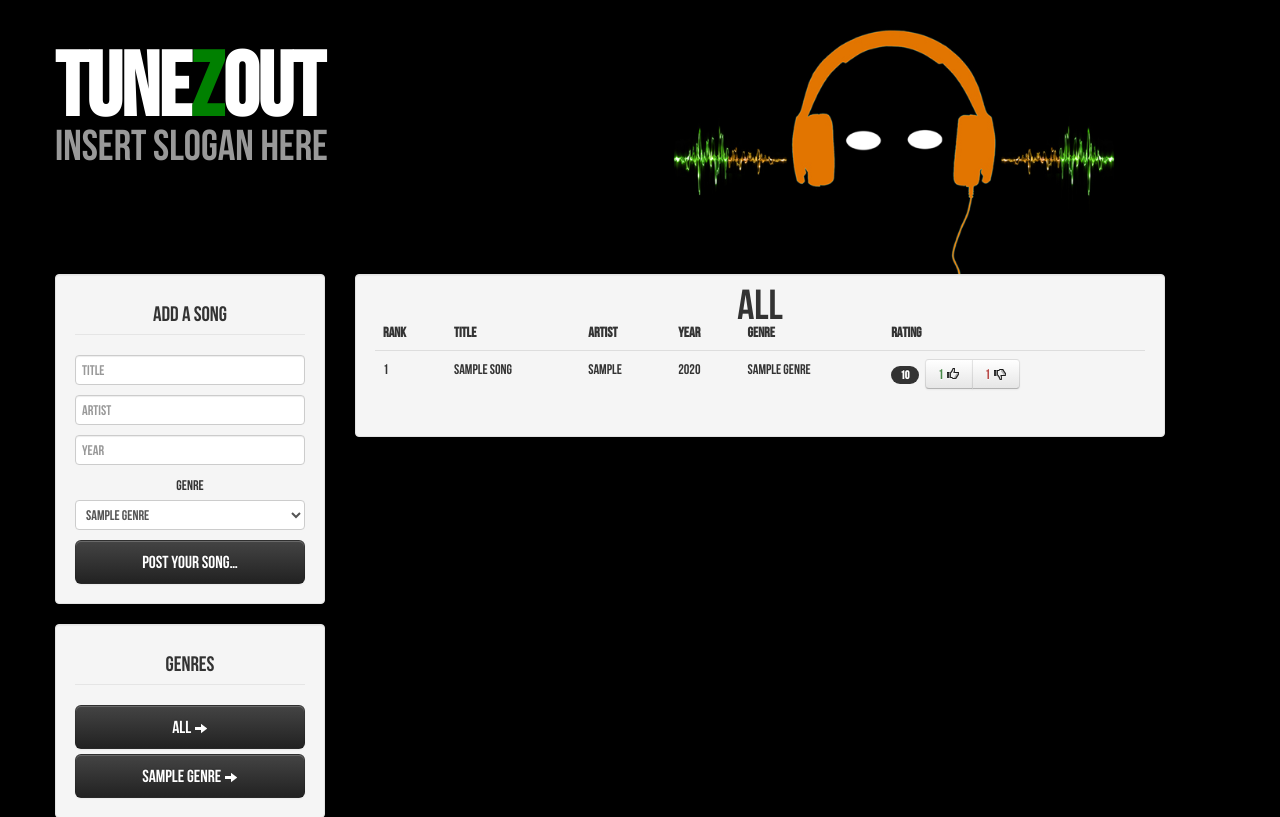
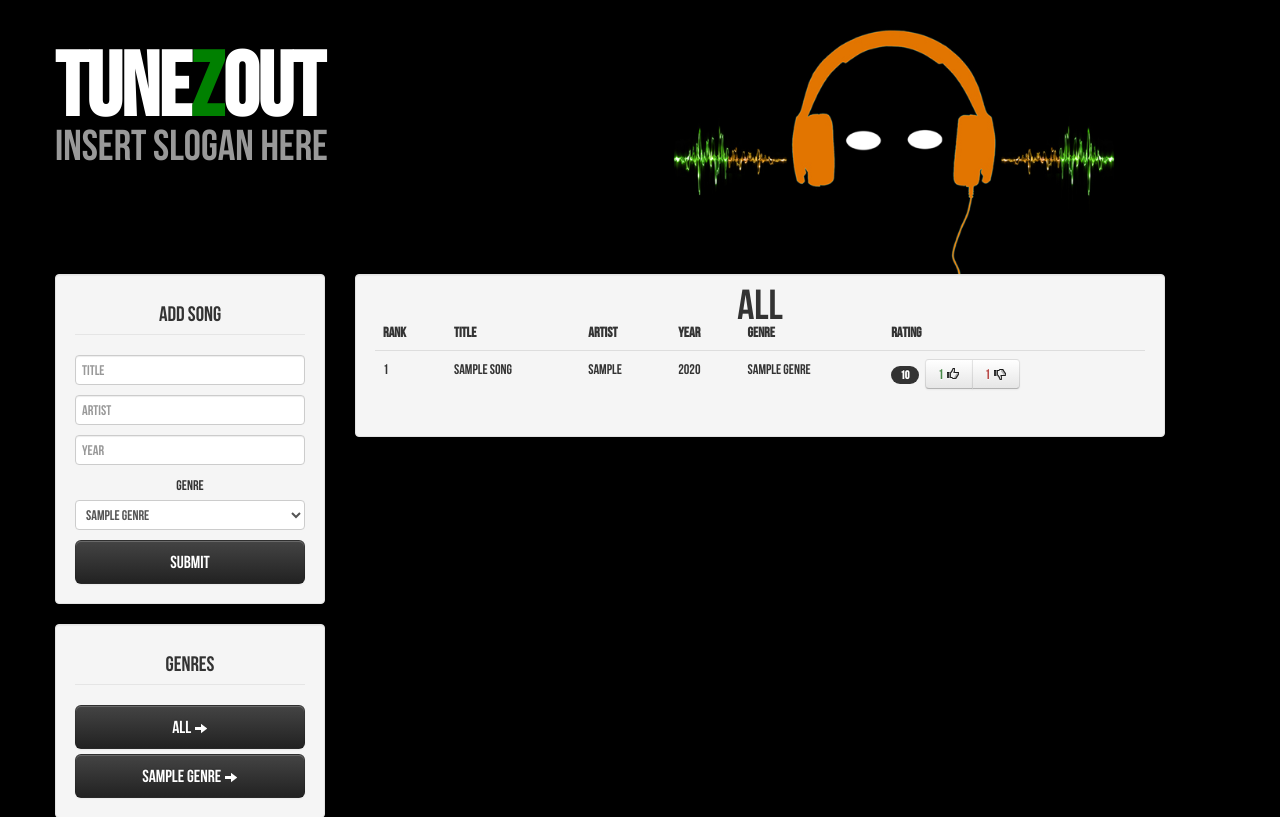
Before and after one commit to alykhank/Tunezout, a Flask app: page / in a window 1280 px wide. Shown: the top 817 px of the page. Run offline with Flask 2, Linux system fonts and the light colour scheme; tables that the repository leaves empty hold one stand-in row (values such as "Sample post"); some libraries are stand-ins or nearby versions.

Commit message:
Reword some form elements.

```diff
--- a/templates/index.html
+++ b/templates/index.html
@@ -32,7 +32,7 @@
 			<div class="span3">
 				<form class="well">
 					<fieldset>
-						<legend>Add a Song</legend>
+						<legend>Add Song</legend>
 						<input type="text" name="title" placeholder="Title" required class="input-block-level">
 						<input type="text" name="artist" placeholder="Artist" required class="input-block-level">
 						<input type="number" name="year" placeholder="Year" min="0" required class="input-block-level">
@@ -46,7 +46,7 @@
 								{% endif %}
 							{% endfor %}
 						</select>
-						<button type="submit" formaction="submit" class="btn btn-inverse btn-large btn-block">Post Your Song&hellip;</button>
+						<button type="submit" formaction="submit" class="btn btn-inverse btn-large btn-block">Submit</button>
 					</fieldset>
 				</form>
 				<form class="well">
```
